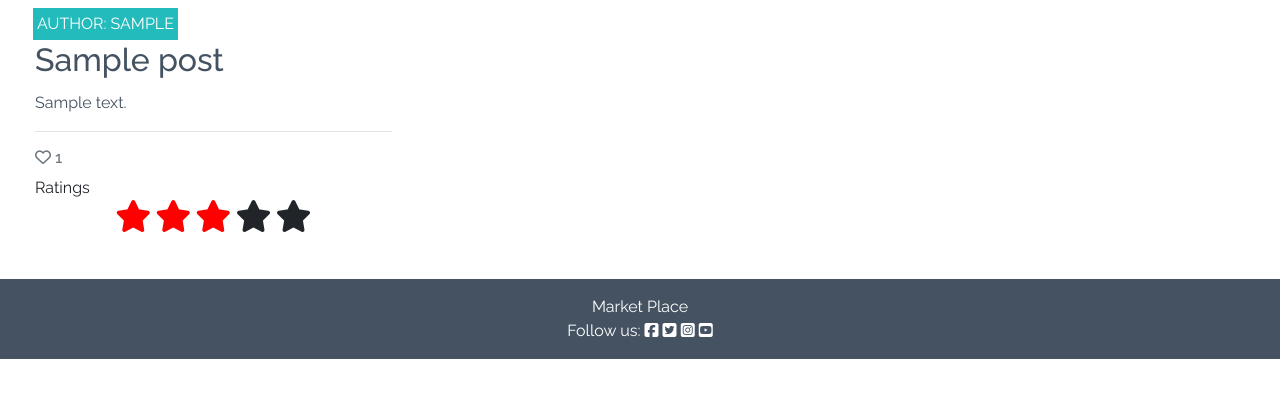
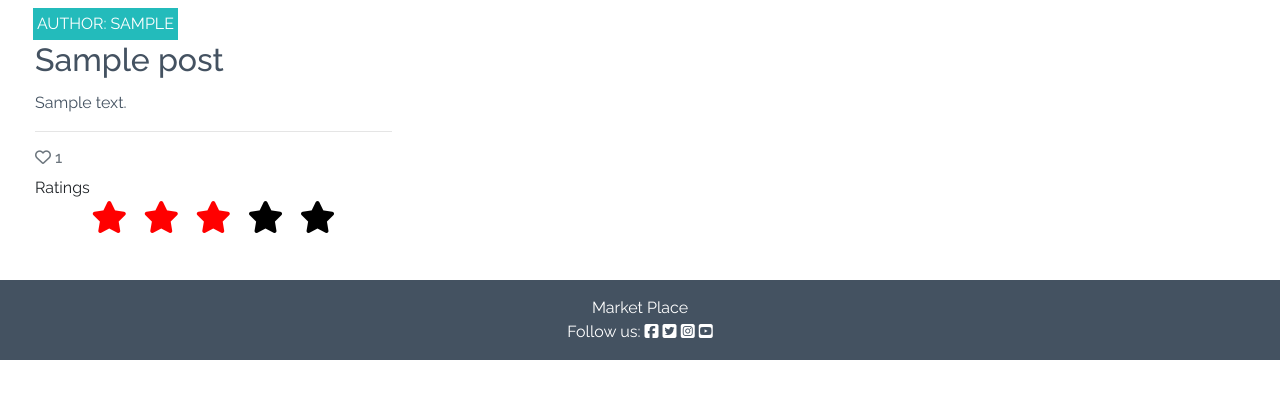
Before and after one commit to JonnyDavison/marketplace, a Django app: page /market_posts/ in a window 1280 px wide. Shown: the part 171-570 px from the top of the page. Run offline with Django 3.2, Linux system fonts and the light colour scheme; tables that the repository leaves empty hold one stand-in row (values such as "Sample post"); some libraries are stand-ins or nearby versions; some web fonts are replaced.

Commit message:
Add form to market.html add btn styel to css

```diff
--- a/market/templates/market/market.html
+++ b/market/templates/market/market.html
@@ -39,11 +39,14 @@
                                     <div class="row">
                                         <div class="col-12">Ratings</div>
                                         <div class="col text-center">
-                                            <span class="fa fa-star fa-2x checked" id="first"></span>
-                                            <span class="fa fa-star fa-2x checked" id="second"></span>
-                                            <span class="fa fa-star fa-2x checked" id="third"></span>
-                                            <span class="fa fa-star fa-2x" id="fourth"></span>
-                                            <span class="fa fa-star fa-2x" id="fifth"></span>
+                                            <form action="" class="ratings" method="">
+                                                {% csrf_token %}
+                                                <button type="submit" class="fa fa-star fa-2x star-btn checked" id="first"></button>
+                                                <button type="submit" class="fa fa-star fa-2x star-btn checked" id="second"></button>
+                                                <button type="submit" class="fa fa-star fa-2x star-btn checked" id="third"></button>
+                                                <button type="submit" class="fa fa-star fa-2x star-btn" id="fourth"></button>
+                                                <button type="submit" class="fa fa-star fa-2x star-btn" id="fifth"></button>
+                                            </form>
                                         </div>
                                     </div>
                                 </div>
--- a/static/css/base.css
+++ b/static/css/base.css
@@ -119,6 +119,11 @@ body {
     color: #23BBBB;
 }
 
+.star-btn {
+    background-color: inherit !important;
+    border: 0 !important;
+}
+
 .link {
     color: #23BBBB;
     text-decoration: none;
```
